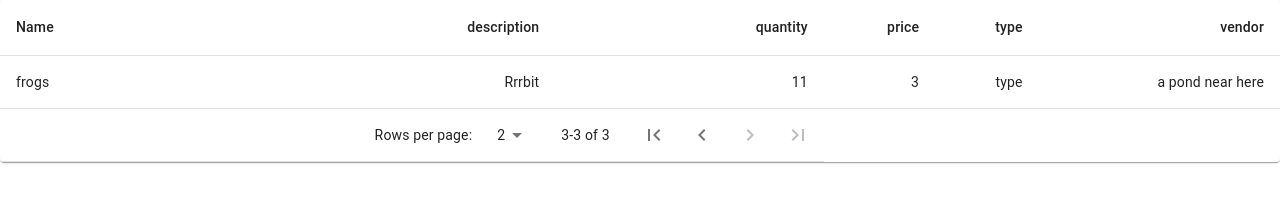
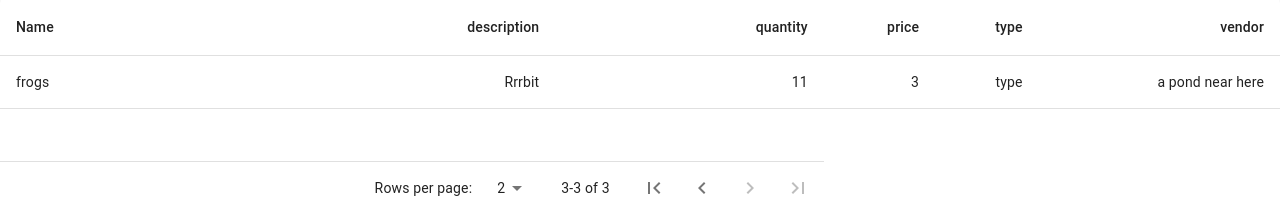
Before and after one commit to alumni-lab/sap-clone, a React (Create React App) app in the folder front-end/: page / in a window 1280 px wide. Both pictures are taken after a click on the button 750 px from the left and 408 px from the top of the page. Shown: the part 220-431 px from the top of the page. Built offline with nearby package versions, Linux system fonts and the light colour scheme.

Commit message:
Added empty rows to table

```diff
--- a/front-end/src/components/InventoryList.js
+++ b/front-end/src/components/InventoryList.js
@@ -169,6 +169,12 @@ export default function SimpleTable(props) {
             </TableRow>
           ))}
 
+          {emptyRows > 0 && (
+            <TableRow style={{ height: 53 * emptyRows }}>
+              <TableCell colSpan={3} />
+            </TableRow>
+          )}
+
         </TableBody>
         <TableFooter>
           <TableRow>
```
